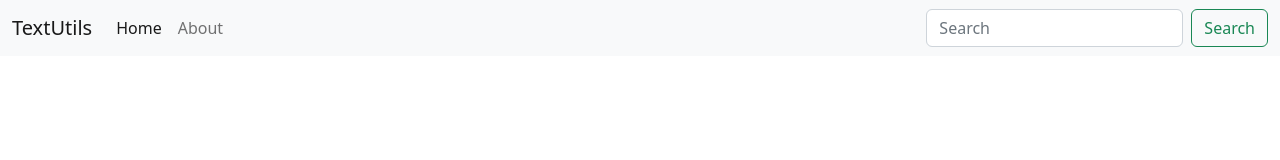
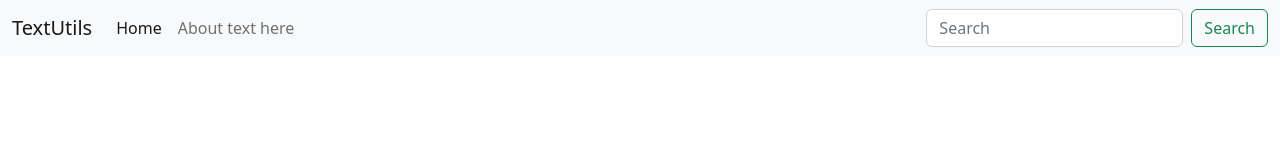
Before and after one commit to Shreyash-Mulate/TextUtils, a React (Create React App) app: page / in a window 1280 px wide. Shown: the top 160 px of the page. Built offline with nearby package versions, Linux system fonts and the light colour scheme.

Commit message:
Custom components and props-> created and added

```diff
--- a/src/App.js
+++ b/src/App.js
@@ -1,30 +1,12 @@
 import './App.css';
+import Navbar from './Components/Navbar';
 
 function App() {
   return (
     <>
-    <nav className="navbar navbar-expand-lg bg-light">
-  <div className="container-fluid">
-    <a className="navbar-brand" href="/">TextUtils</a>
-    <button className="navbar-toggler" type="button" data-bs-toggle="collapse" data-bs-target="#navbarSupportedContent" aria-controls="navbarSupportedContent" aria-expanded="false" aria-label="Toggle navigation">
-      <span className="navbar-toggler-icon"></span>
-    </button>
-    <div className="collapse navbar-collapse" id="navbarSupportedContent">
-      <ul className="navbar-nav me-auto mb-2 mb-lg-0">
-        <li className="nav-item">
-          <a className="nav-link active" aria-current="page" href="/">Home</a>
-        </li>
-        <li className="nav-item">
-          <a className="nav-link" href="/">About</a>
-        </li>
-      </ul>
-      <form className="d-flex" role="search">
-        <input className="form-control me-2" type="search" placeholder="Search" aria-label="Search"/>
-        <button className="btn btn-outline-success" type="submit">Search</button>
-      </form>
-    </div>
-  </div>
-</nav>
+      {/* <Navbar title="TextUtils" aboutText="About TextUtils"/> */}
+      {/* <Navbar/> */}
+      <Navbar title="TextUtils"/>
     </>
   );
 }
--- /dev/null
+++ b/src/Components/Navbar.js
@@ -0,0 +1,39 @@
+import React from 'react'
+import PropTypes from 'prop-types'
+
+export default function Navbar(props) {
+  return (
+    <nav className="navbar navbar-expand-lg bg-light">
+    <div className="container-fluid">
+      <a className="navbar-brand" href="/">{props.title}</a>
+      <button className="navbar-toggler" type="button" data-bs-toggle="collapse" data-bs-target="#navbarSupportedContent" aria-controls="navbarSupportedContent" aria-expanded="false" aria-label="Toggle navigation">
+        <span className="navbar-toggler-icon"></span>
+      </button>
+      <div className="collapse navbar-collapse" id="navbarSupportedContent">
+        <ul className="navbar-nav me-auto mb-2 mb-lg-0">
+          <li className="nav-item">
+            <a className="nav-link active" aria-current="page" href="/">Home</a>
+          </li>
+          <li className="nav-item">
+            <a className="nav-link" href="/">{props.aboutText}</a>
+          </li>
+        </ul>
+        <form className="d-flex" role="search">
+          <input className="form-control me-2" type="search" placeholder="Search" aria-label="Search"/>
+          <button className="btn btn-outline-success" type="submit">Search</button>
+        </form>
+      </div>
+    </div>
+  </nav>
+  )
+}
+
+Navbar.propTypes = {
+    title : PropTypes.string.isRequired,
+    aboutText : PropTypes.string
+}
+
+Navbar.defaultProps = {
+    title : 'Set title here',
+    aboutText : 'About text here'
+}
--- /dev/null
+++ b/src/module1.mjs
@@ -0,0 +1,5 @@
+import ui, {a, b, c} from './module2.mjs'
+console.log(ui);
+console.log(a);
+console.log(b);
+console.log(c);
```
Also changed, not shown: src/module2.mjs (added, +9 -0 lines).
